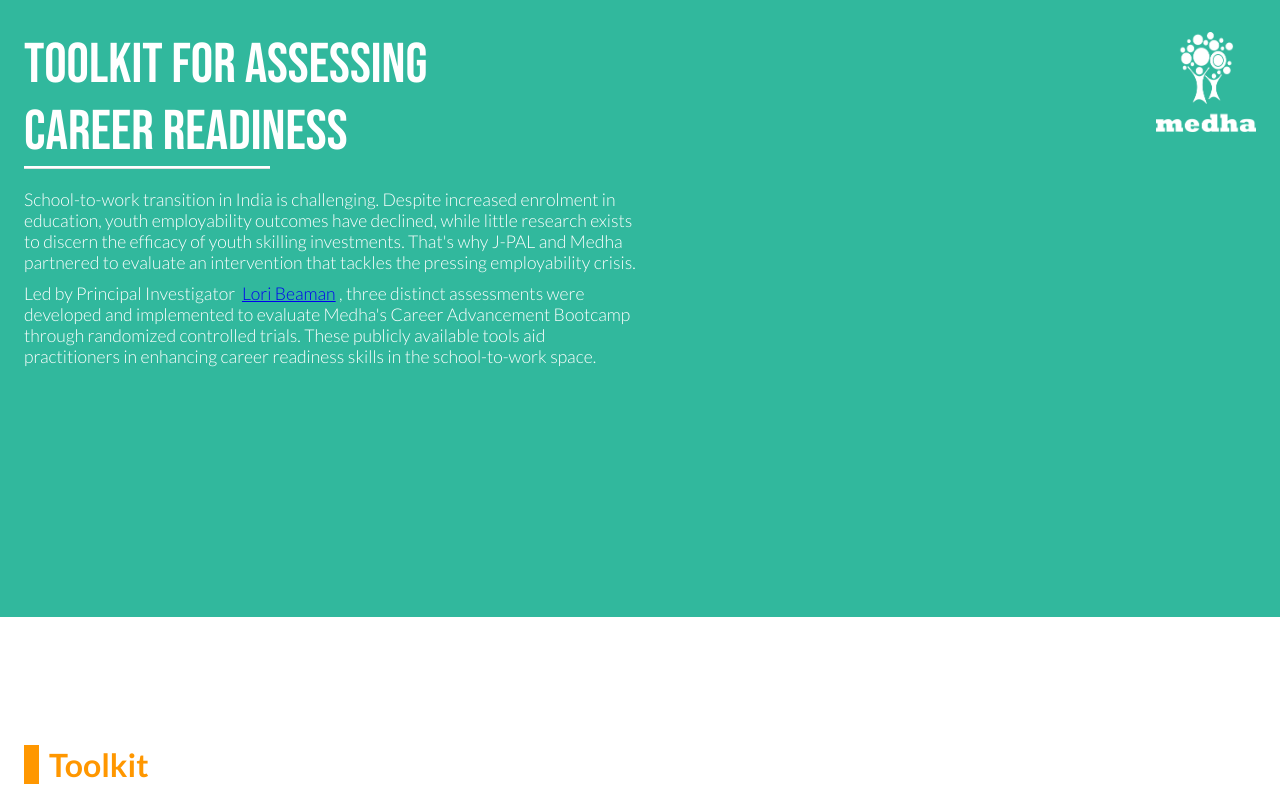
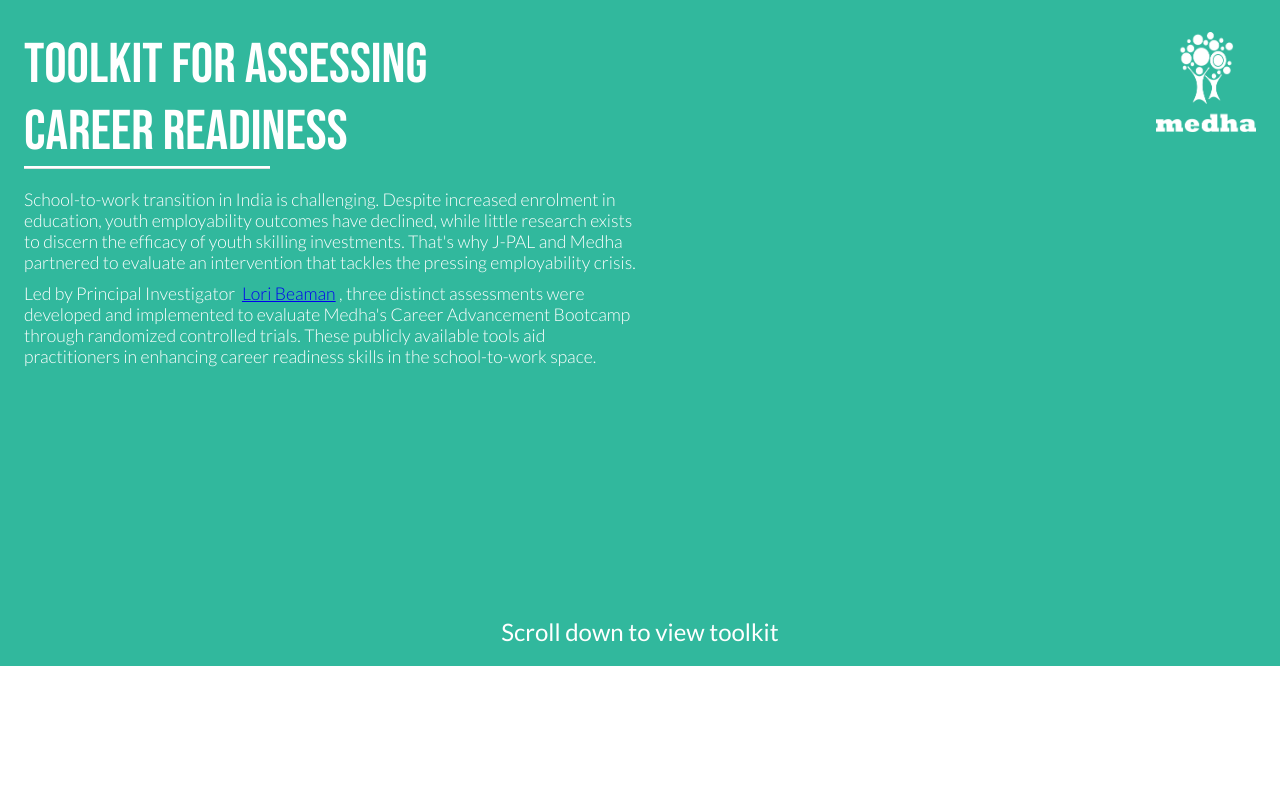
Before and after one commit to gitmedha/rct, a React (Create React App) app: page / in a window 1280 px wide. Shown: the top 792 px of the page. Built offline with nearby package versions, Linux system fonts and the light colour scheme.

Commit message:
added scroll text

```diff
--- a/src/App.css
+++ b/src/App.css
@@ -64,7 +64,11 @@
   font-weight: 500;
 }
 
-
+.scroll_sec {
+  font-family: Lato-Ragular;
+  font-size: 1.5rem;
+  color:#ffffff;
+}
 .secondary_header_sec {
   font-family: Lato-Bold;
   font-size: 2rem;
--- a/src/components/LandingPage/LandingPage.js
+++ b/src/components/LandingPage/LandingPage.js
@@ -99,6 +99,10 @@
                         </Grid>
 
                 </Container>
+
+                <div style={{textAlign:'center', width:'100%', paddingBottom:'20px'} } className="scroll_sec">
+                    Scroll down to view toolkit
+                </div>
 
             </Grid>
 
```
